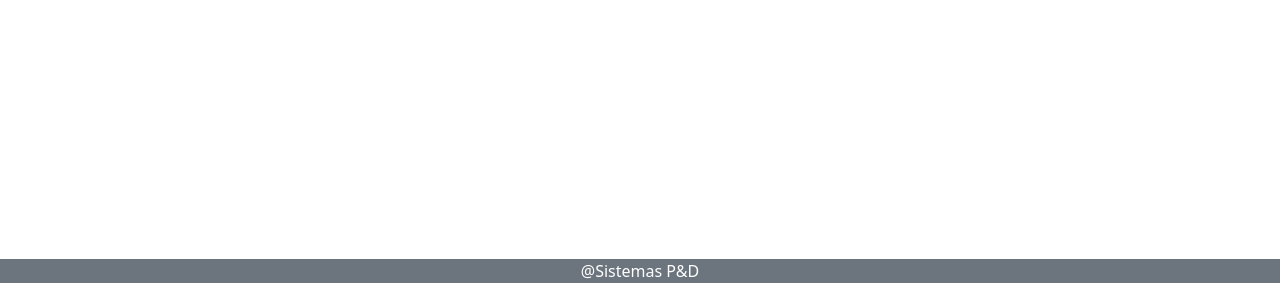
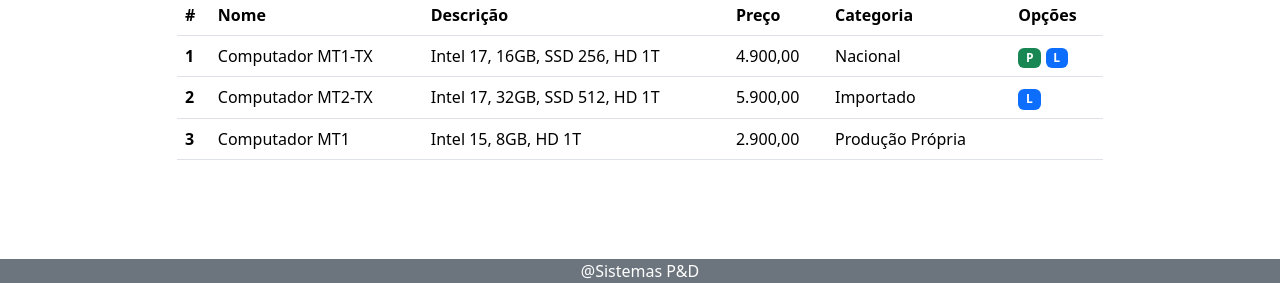
Before and after one commit to MichaelDouglasLima/bootcamp-devjr-modulo5-cadastro-produto, a plain HTML site: page index.html in a window 1280 px wide. Shown: the part 517-800 px from the top of the page. Drawn offline with nearby package versions, Linux system fonts and the light colour scheme.

Commit message:
closes #3 - Construindo Interface da Tabela

```diff
--- a/index.html
+++ b/index.html
@@ -82,10 +82,62 @@
                 </div>
             </div>
         </section>
+
         <hr>
+
         <section>
             <div class="display-6">
                 Produtos Cadastrados
+            </div>
+
+            <div class="row">
+                <div class="col-md-10 offset-md-1">
+                    <table class="table">
+                        <thead>
+                            <tr>
+                                <th scope="col">#</th>
+                                <th scope="col">Nome</th>
+                                <th scope="col">Descrição</th>
+                                <th scope="col">Preço</th>
+                                <th scope="col">Categoria</th>
+                                <th scope="col">Opções</th>
+                            </tr>
+                        </thead>
+                        <tbody>
+                            <tr>
+                                <th scope="row">1</th>
+                                <td>Computador MT1-TX</td>
+                                <td>Intel 17, 16GB, SSD 256, HD 1T</td>
+                                <td>4.900,00</td>
+                                <td>Nacional</td>
+                                <td>
+                                    <span class="badge bg-success">P</span>
+                                    <span class="badge bg-primary">L</span>
+                                </td>
+                            </tr>
+                            <tr>
+                                <th scope="row">2</th>
+                                <td>Computador MT2-TX</td>
+                                <td>Intel 17, 32GB, SSD 512, HD 1T</td>
+                                <td>5.900,00</td>
+                                <td>Importado</td>
+                                <td>
+                                    <span class="badge bg-primary">L</span>
+                                </td>
+                            </tr>
+                            <tr>
+                                <th scope="row">3</th>
+                                <td>Computador MT1</td>
+                                <td>Intel 15, 8GB, HD 1T</td>
+                                <td>2.900,00</td>
+                                <td>Produção Própria</td>
+                                <td>
+
+                                </td>
+                            </tr>
+                        </tbody>
+                    </table>
+                </div>
             </div>
         </section>
     </main>
```
